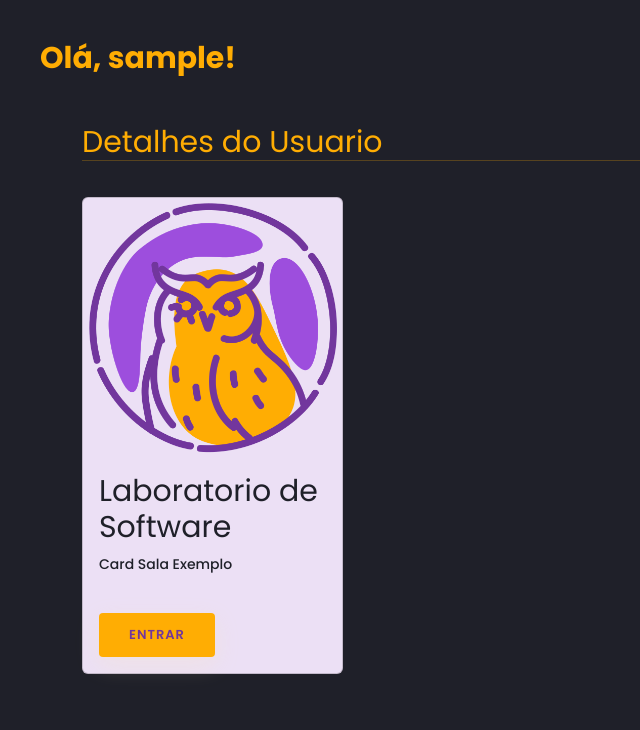
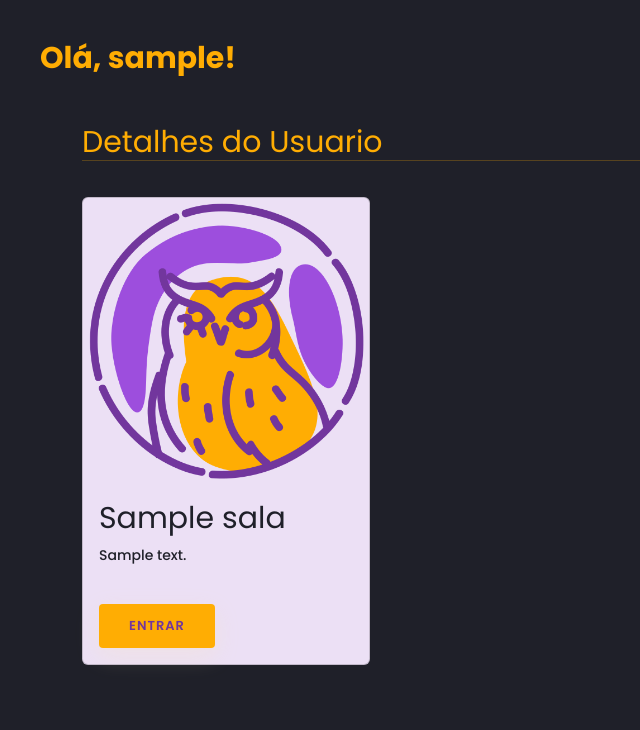
Before and after one commit to eliascastrosousa/Sala-de-estudos-virtuais, a Django app: page /lobby/ in a window 1280 px wide. Shown: the part 76-806 px from the top of the page, without its empty margins (0-640 px from the left). After the commit the page ends 741 px from the top, so only its background shows below. Run offline with Django 4.2, Linux system fonts and the light colour scheme; a user stored in the database is signed in; tables that the repository leaves empty hold one stand-in row (values such as "Sample post"); some libraries are stand-ins or nearby versions.

```diff
--- a/chat/models.py
+++ b/chat/models.py
@@ -15,6 +15,7 @@ class Sala(models.Model):
     categoria = models.CharField(choices=CATEGORIAS, max_length=100)
     limite_participantes = models.IntegerField(default=50)
     data_criacao = models.DateTimeField(auto_now_add=True)
+    sala_url = models.CharField(max_length=500)
 
     def __str__(self):
         return self.nome
--- a/chat/templates/lobby.html
+++ b/chat/templates/lobby.html
@@ -10,18 +10,17 @@
   <hr>
   <br>
   <div class="row">
-    <div class="col-3">
-      <div class="input-group mb-3">
-        <div class="card" style="width: 18rem;">
-          <img src="/static/img/coruja.png" class="card-img-top" alt="...">
-
-          <div class="card-body">
-            <h5 class="card-title">Laboratorio de Software</h5>
-            <p class="card-text">Card Sala Exemplo </p> <br>
-            <a href="#" class="btn btn-primary">Entrar</a>
-          </div>
+    <div class="input-group mb-3">
+      {% for sala in salas %}
+      <div class="card" style="width: 18rem;">
+        <img src="/static/img/coruja.png" class="card-img-top" alt="...">
+        <div class="card-body">
+          <h5 class="card-title">{{ sala.nome }}</h5>
+          <p class="card-text">{{ sala.descricao }}</p> <br>
+          <a href="#" class="btn btn-primary">Entrar</a>
         </div>
       </div>
+      {% endfor %}
     </div>
   </div>
 </div>
--- a/chat/utils.py
+++ b/chat/utils.py
@@ -1,6 +1,7 @@
 from django.shortcuts import redirect
 
 ADMIN_PROVIDER = 'aluno.ifsp.edu.br'
+
 
 def unauthenticated_user(view_func):
     def wrapper_func(request, *args, **kwargs):
--- a/chat/views.py
+++ b/chat/views.py
@@ -8,6 +8,7 @@ from .models import Sala, CATEGORIAS
 from django.contrib.auth.models import User
 
 # Create your views here.
+@unauthenticated_user
 def landing(request):
     return render(request, 'landing.html')
 
@@ -51,7 +52,9 @@ def login_page(request):
 
 @login_required(login_url='login')
 def lobby(request):
-    return render(request, 'lobby.html')
+    salas = Sala.objects.all()
+    context = {'salas': salas}
+    return render(request, 'lobby.html', context)
 
 @login_required(login_url='login')
 def rooms(request):
```
